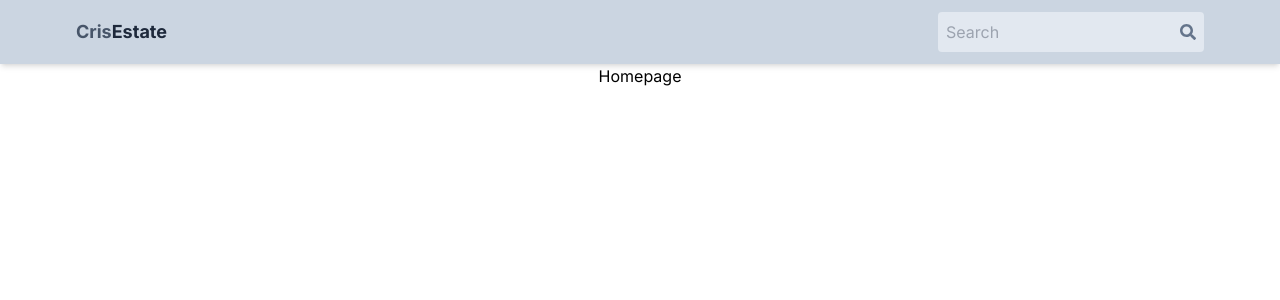
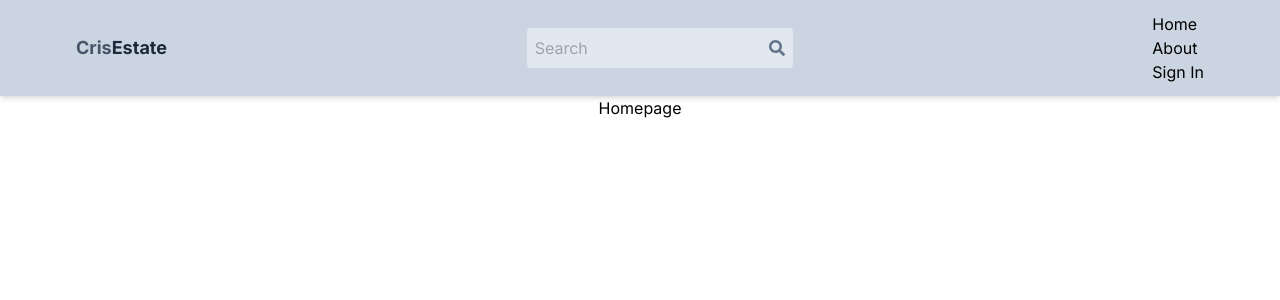
Before and after one commit to EmmanuelOBUjunior/estate, a Next.js app in the folder client/: page / in a window 1280 px wide. Shown: the top 300 px of the page. Built offline with nearby package versions, Linux system fonts and the light colour scheme.

Commit message:
working on navbar component

```diff
--- a/client/components/Nav.jsx
+++ b/client/components/Nav.jsx
@@ -18,6 +18,12 @@ const Nav = () => {
             <input type="text" placeholder="Search" className="bg-transparent focus:outline-none"/>
             <FaSearch className='text-slate-500'/>
         </form>
+
+        <ul>
+            <li>Home</li>
+            <li>About</li>
+            <li>Sign In</li>
+        </ul>
         </div>
     </nav>
   )
```
